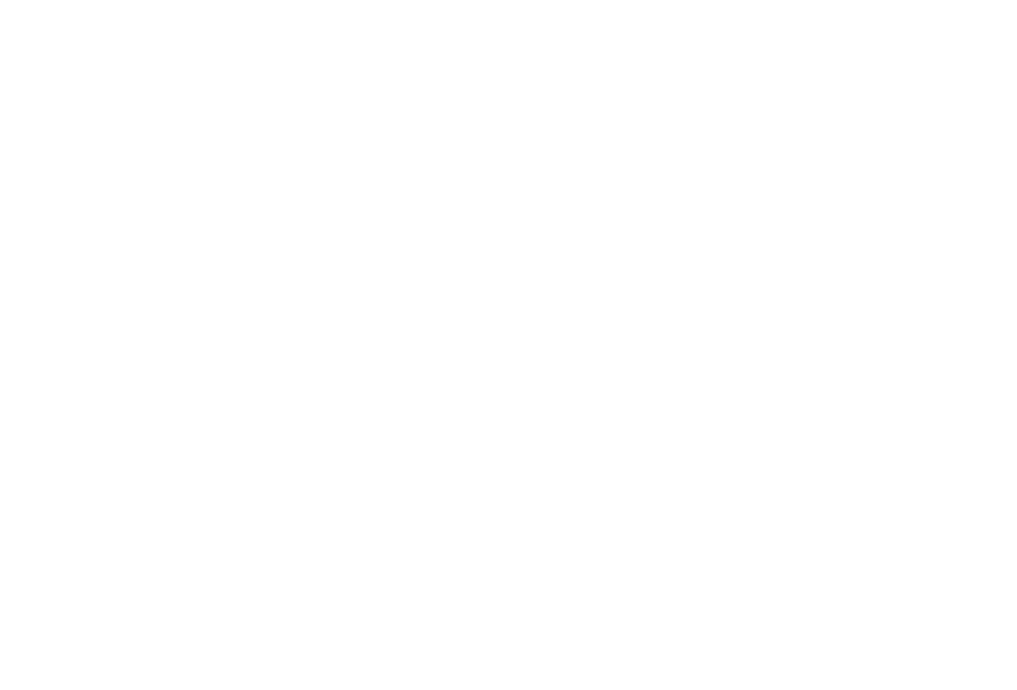
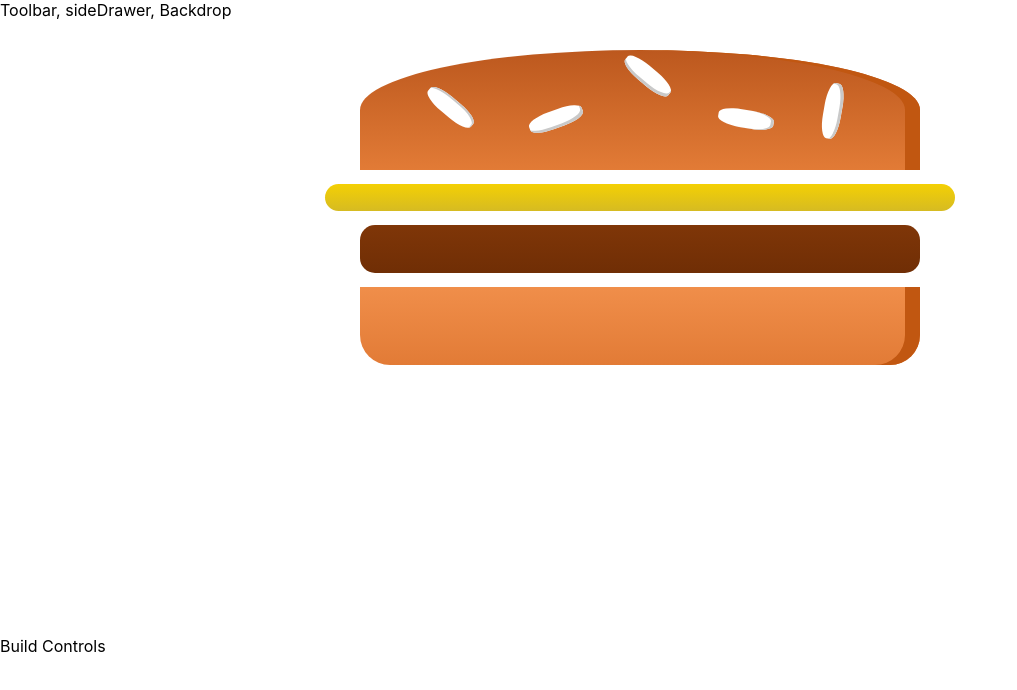
Before and after one commit to shuvro1226/react_burger_app, a React (Create React App) app: page / in a window 1280 px wide. Shown: the top 690 px of the page, without its empty margins (0-1017 px from the left). Built offline with nearby package versions, Linux system fonts and the light colour scheme.

Commit message:
Added berger component with styles, prop types package

```diff
--- a/package.json
+++ b/package.json
@@ -6,6 +6,7 @@
     "@testing-library/jest-dom": "^5.11.6",
     "@testing-library/react": "^11.2.2",
     "@testing-library/user-event": "^12.2.2",
+    "prop-types": "^15.7.2",
     "react": "^17.0.1",
     "react-dom": "^17.0.1",
     "react-scripts": "4.0.1",
--- a/src/App.js
+++ b/src/App.js
@@ -1,10 +1,15 @@
 import React, { Component } from "react";
+
+import Layout from './components/Layout/Layout';
+import BurgerBuilder from './containers/BurgerBuilder/BurgerBuilder';
 
 class App extends Component {
   render() {
     return (
       <div>
-
+        <Layout>
+          <BurgerBuilder />
+        </Layout>
       </div>
     );
   }
--- /dev/null
+++ b/src/components/Burger/Burger.js
@@ -0,0 +1,17 @@
+import React from 'react';
+
+import styles from './Burger.module.css';
+import BurgerIngredient from './BurgerIngredient/BurgerIngredient';
+
+const burger = (props) => {
+    return (
+        <div className={styles.Burger}>
+            <BurgerIngredient type="bread-top" />
+            <BurgerIngredient type="cheese" />
+            <BurgerIngredient type="meat" />
+            <BurgerIngredient type="bread-bottom" />
+        </div>
+    );
+}
+
+export default burger;
--- /dev/null
+++ b/src/components/Burger/Burger.module.css
@@ -0,0 +1,30 @@
+.Burger {
+    width: 100%;
+    margin: auto;
+    height: 250px;
+    overflow: hidden;
+    text-align: center;
+    font-weight: bold;
+    font-size: 1.2rem;
+}
+
+@media (min-width: 500px) and (max-height: 400px) {
+    .Burger {
+        width: 350px;
+        height: 300px;
+    }
+}
+
+@media (min-width: 500px) and (min-height: 401px) {
+    .Burger {
+        width: 450px;
+        height: 400px;
+    }
+}
+
+@media (min-width: 1000px) and (min-height: 700px) {
+    .Burger {
+        width: 700px;
+        height: 600px;
+    }
+}
--- /dev/null
+++ b/src/components/Burger/BurgerIngredient/BurgerIngredient.js
@@ -0,0 +1,46 @@
+import React, { Component } from 'react';
+import PropTypes from 'prop-types';
+
+import styles from './BurgerIngredient.module.css';
+
+class BurgerIngredient extends Component {
+    render() {
+        let ingredient = null;
+
+        switch (this.props.type) {
+            case ('bread-bottom'):
+                ingredient = <div className={styles.BreadBottom}></div>;
+                break;
+            case ('bread-top'):
+                ingredient = (
+                    <div className={styles.BreadTop}>
+                        <div className={styles.Seeds1}></div>
+                        <div className={styles.Seeds2}></div>
+                    </div>
+                );
+                break;
+            case ('meat'):
+                ingredient = <div className={styles.Meat}></div>;
+                break;
+            case ('cheese'):
+                ingredient = <div className={styles.Cheese}></div>;
+                break;
+            case ('bacon'):
+                ingredient = <div className={styles.Bacon}></div>;
+                break;
+            case ('salad'):
+                ingredient = <div className={styles.Salad}></div>;
+                break;
+            default:
+                ingredient = null;
+        }
+
+        return ingredient;
+    }
+};
+
+BurgerIngredient.propTypes = {
+    type: PropTypes.string.isRequired
+}
+
+export default BurgerIngredient;
--- /dev/null
+++ b/src/components/Burger/BurgerIngredient/BurgerIngredient.module.css
@@ -0,0 +1,112 @@
+.BreadBottom {
+    height: 13%;
+    width: 80%;
+    background: linear-gradient(#F08E4A, #e27b36);
+    border-radius: 0 0 30px 30px;
+    box-shadow: inset -15px 0 #c15711;
+    margin: 2% auto;
+}
+
+.BreadTop {
+    height: 20%;
+    width: 80%;
+    background: linear-gradient(#bc581e, #e27b36);
+    border-radius: 50% 50% 0 0;
+    box-shadow: inset -15px 0 #c15711;
+    margin: 2% auto;
+    position: relative;
+}
+
+.Seeds1 {
+    width: 10%;
+    height: 15%;
+    position: absolute;
+    background-color: white;
+    left: 30%;
+    top: 50%;
+    border-radius: 40%;
+    transform: rotate(-20deg);
+    box-shadow: inset -2px -3px #c9c9c9;
+}
+
+.Seeds1:after {
+    content: "";
+    width: 100%;
+    height: 100%;
+    position: absolute;
+    background-color: white;
+    left: -170%;
+    top: -260%;
+    border-radius: 40%;
+    transform: rotate(60deg);
+    box-shadow: inset -1px 2px #c9c9c9;
+}
+
+.Seeds1:before {
+    content: "";
+    width: 100%;
+    height: 100%;
+    position: absolute;
+    background-color: white;
+    left: 180%;
+    top: -50%;
+    border-radius: 40%;
+    transform: rotate(60deg);
+    box-shadow: inset -1px -3px #c9c9c9;
+}
+
+.Seeds2 {
+    width: 10%;
+    height: 15%;
+    position: absolute;
+    background-color: white;
+    left: 64%;
+    top: 50%;
+    border-radius: 40%;
+    transform: rotate(10deg);
+    box-shadow: inset -3px 0 #c9c9c9;
+}
+
+.Seeds2:before {
+    content: "";
+    width: 100%;
+    height: 100%;
+    position: absolute;
+    background-color: white;
+    left: 150%;
+    top: -130%;
+    border-radius: 40%;
+    transform: rotate(90deg);
+    box-shadow: inset 1px 3px #c9c9c9;
+}
+
+.Meat {
+    width: 80%;
+    height: 8%;
+    background: linear-gradient(#7f3608, #702e05);
+    margin: 2% auto;
+    border-radius: 15px;
+}
+
+.Cheese {
+    width: 90%;
+    height: 4.5%;
+    margin: 2% auto;
+    background: linear-gradient(#f4d004, #d6bb22);
+    border-radius: 20px;
+}
+
+.Salad {
+    width: 85%;
+    height: 7%;
+    margin: 2% auto;
+    background: linear-gradient(#228c1d, #91ce50);
+    border-radius: 20px;
+}
+
+.Bacon {
+    width: 80%;
+    height: 3%;
+    background: linear-gradient(#bf3813, #c45e38);
+    margin: 2% auto;
+}
--- /dev/null
+++ b/src/components/Layout/Layout.js
@@ -0,0 +1,17 @@
+import React from 'react';
+
+import Auxilary from '../../hoc/Auxilary';
+import styles from './Layout.module.css';
+
+const Layout = (props) => (
+    <Auxilary>
+        <div>
+            Toolbar, sideDrawer, Backdrop
+        </div>
+        <main className={styles.Content}>
+            {props.children}
+        </main>
+    </Auxilary>
+);
+
+export default Layout;
--- /dev/null
+++ b/src/components/Layout/Layout.module.css
@@ -0,0 +1,3 @@
+.Content {
+    margin-top: 16px;
+}
--- /dev/null
+++ b/src/containers/BurgerBuilder/BurgerBuilder.js
@@ -0,0 +1,18 @@
+import React, { Component } from "react";
+
+import Auxilary from '../../hoc/Auxilary';
+import Burger from '../../components/Burger/Burger';
+
+class BurgerBuilder extends Component {
+
+    render() {
+        return (
+            <Auxilary>
+                <Burger />
+                <div>Build Controls</div>
+            </Auxilary>
+        );
+    }
+}
+
+export default BurgerBuilder;
--- /dev/null
+++ b/src/hoc/Auxilary.js
@@ -0,0 +1,3 @@
+const aux = (props) => props.children;
+
+export default aux;
--- a/src/index.css
+++ b/src/index.css
@@ -1,13 +1,10 @@
 body {
-  margin: 0;
-  font-family: -apple-system, BlinkMacSystemFont, 'Segoe UI', 'Roboto', 'Oxygen',
-    'Ubuntu', 'Cantarell', 'Fira Sans', 'Droid Sans', 'Helvetica Neue',
-    sans-serif;
-  -webkit-font-smoothing: antialiased;
-  -moz-osx-font-smoothing: grayscale;
+    margin: 0;
+    font-family: -apple-system, BlinkMacSystemFont, 'Open Sans', 'Roboto', 'Oxygen', 'Ubuntu', 'Cantarell', 'Fira Sans', 'Droid Sans', 'Helvetica Neue', sans-serif;
+    -webkit-font-smoothing: antialiased;
+    -moz-osx-font-smoothing: grayscale;
 }
 
 code {
-  font-family: source-code-pro, Menlo, Monaco, Consolas, 'Courier New',
-    monospace;
+    font-family: source-code-pro, Menlo, Monaco, Consolas, 'Courier New', monospace;
 }
```
Also changed, not shown: 2 other files (tests, documents, lock files or other folders).
